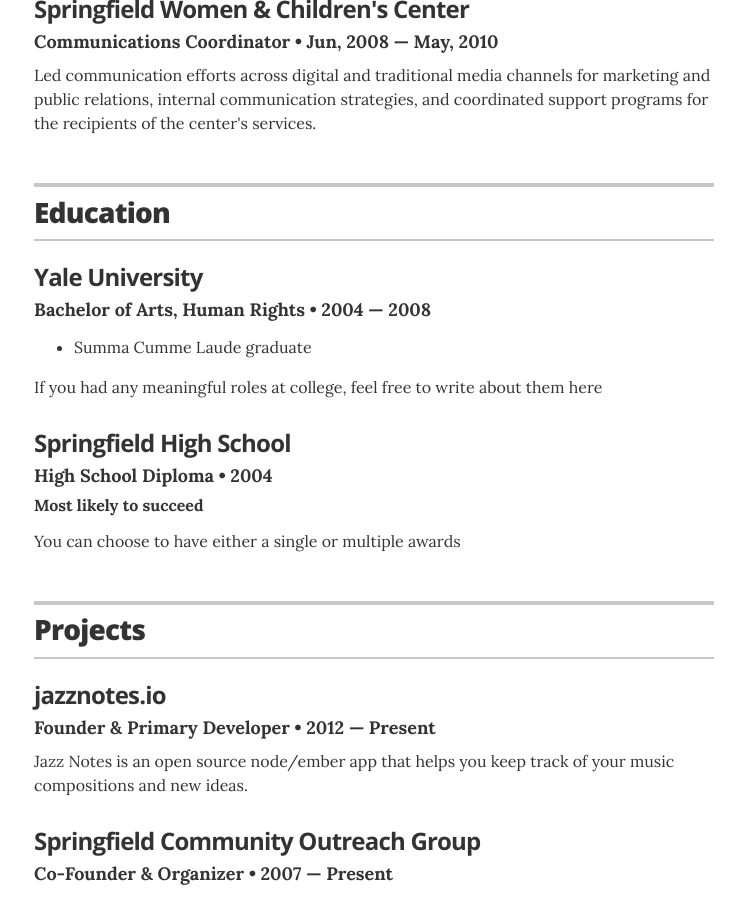
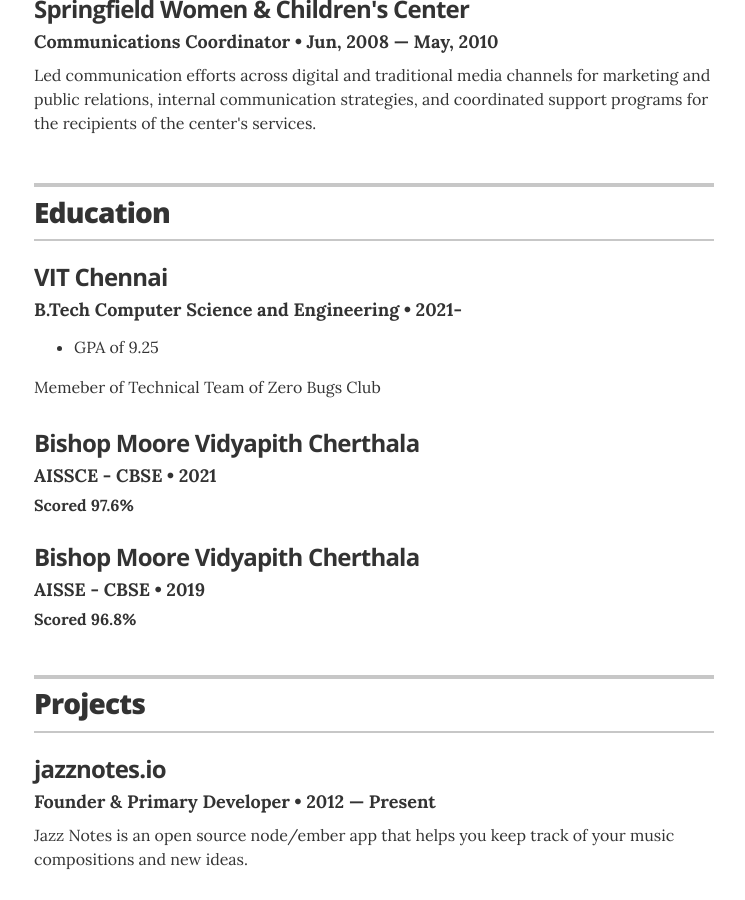
Before and after one commit to rahulvk007/digital-resume, a Jekyll site: the page built from index.html, in a window 1280 px wide and 900 px high, scrolled down 1033 px. Shown: the whole window, without its empty margins (266-1011 px from the left). Built offline with Jekyll 4.4.1, drawn with Linux system fonts in a browser that asks for light colours; some of the changed text lies outside the part shown.

Commit message:
adding data

```diff
--- a/_config.yml
+++ b/_config.yml
@@ -1,5 +1,5 @@
 # Site settings
-title: "Jekyll Resume Template"
+title: "Rahul Vk's Resume"
 description: "A resume template for Jekyll and GitHub Pages sites."
 
 # Build settings
@@ -10,17 +10,17 @@ sass:
 
 # Resume settings
 resume_avatar:                  "true"
-resume_name:                    "Lisa M. Simpson"
-resume_title:                   "VP of Global Communications"
+resume_name:                    "Rahul Vijayakumar"
+resume_title:                   "Student at VIT Chennai"
 
 # used for the contact button in _layouts/resume.html
-resume_contact_email:           "lisasimpson@youremailaddress.com"
+resume_contact_email:           "rahul.vijayakumar2021@vitstudent.ac.in"
 
 # the next two items are used for schema itemprops in _layouts/resume.html
-resume_contact_telephone:       "555-7334"
-resume_contact_address:         "742 Evergreen Terrace, Springfield"
+resume_contact_telephone:       "8848751055"
+resume_contact_address:         "Kerala, India"
 
-resume_header_contact_info:     "742 Evergreen Terrace, Springfield • 555-7334 • lisasimpson@youremailaddress.com"
+resume_header_contact_info:     "Kerala, India • 8848751055 • rahul.vijayakumar2021@vitstudent.ac.in"
 display_header_contact_info:    "false"
 
 resume_header_intro: "<p>This is the executive summary. You should write a few brief, concise, and meaningful sentences about yourself from a professional context, and your immediate career goals. Make the length appropriate for your needs, but keep it brief and concise</p>"
--- a/_data/education.yml
+++ b/_data/education.yml
@@ -1,13 +1,17 @@
 # Degree
-- degree: Bachelor of Arts, Human Rights
-  uni: Yale University
-  year: 2004 &mdash; 2008
+- degree: B.Tech Computer Science and Engineering
+  uni: VIT Chennai
+  year: 2021-
   awards:
-    - award: Summa Cumme Laude graduate
-  summary: If you had any meaningful roles at college, feel free to write about them here
+    - award: GPA of 9.25
+  summary: Memeber of Technical Team of Zero Bugs Club
 
-- degree: High School Diploma
-  uni: Springfield High School
-  year: 2004
-  award: Most likely to succeed
-  summary: You can choose to have either a single or multiple awards
+- degree: AISSCE - CBSE
+  uni: Bishop Moore Vidyapith Cherthala
+  year: 2021
+  award: Scored 97.6%
+
+- degree: AISSE - CBSE
+  uni: Bishop Moore Vidyapith Cherthala
+  year: 2019
+  award: Scored 96.8%
```
